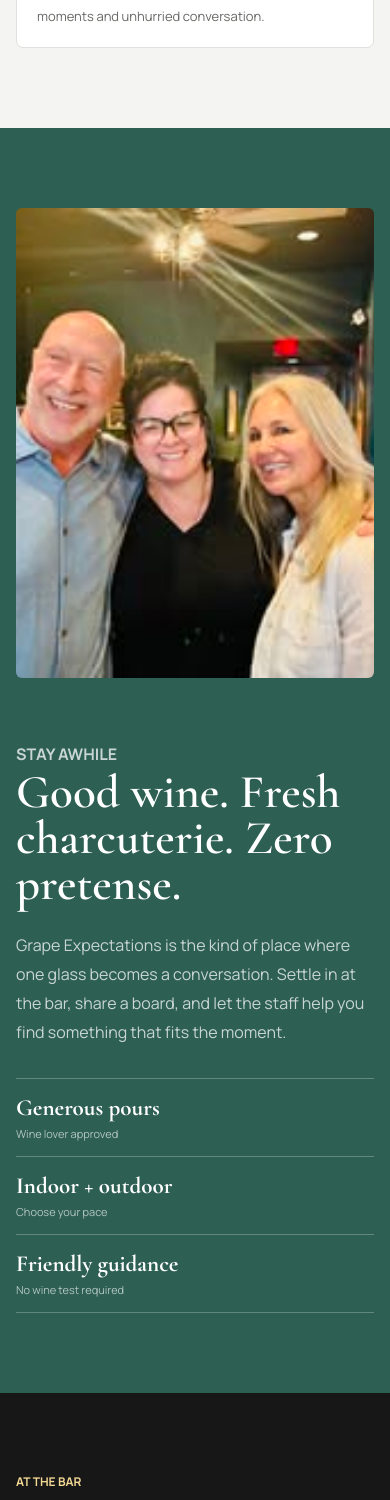
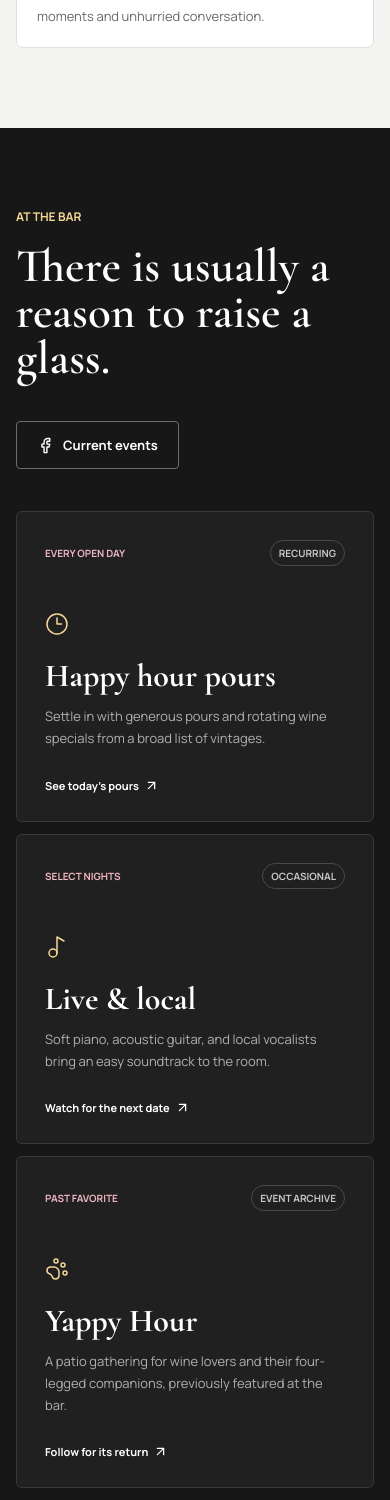
Before and after one commit to michaeljameswalshiii/GrapeExpectations, a React (Vite) app: page / in a window 390 px wide. Shown: the part 3520-5020 px from the top of the page. Built offline with nearby package versions, Linux system fonts and the light colour scheme.

Commit message:
refactor: remove stay awhile section

```diff
--- a/src/App.tsx
+++ b/src/App.tsx
@@ -220,7 +220,7 @@
 
         <nav className="desktop-nav" aria-label="Primary navigation">
           <a href="#wine">Wine</a>
-          <a href="#experience">Experience</a>
+          <a href="#gallery">Photos</a>
           <a href="#happenings">Happenings</a>
           <a href="#visit">Visit</a>
         </nav>
@@ -245,7 +245,7 @@
         <div className="mobile-menu">
           <nav aria-label="Mobile navigation">
             <a href="#wine" onClick={closeMenu}>Wine</a>
-            <a href="#experience" onClick={closeMenu}>Experience</a>
+            <a href="#gallery" onClick={closeMenu}>Photos</a>
             <a href="#happenings" onClick={closeMenu}>Happenings</a>
             <a href="#visit" onClick={closeMenu}>Visit</a>
           </nav>
@@ -369,31 +369,6 @@
           </div>
         </section>
 
-        <section className="story-section section" id="experience">
-          <div className="page-shell story-grid">
-            <div className="story-image story-image-main">
-              <img src="/images/current/friends-at-the-bar.jpg" alt="Friends enjoying time together at the wine bar" />
-            </div>
-            <div className="story-copy">
-              <p className="eyebrow">Stay awhile</p>
-              <h2>Good wine. Fresh charcuterie. Zero pretense.</h2>
-              <p>
-                Grape Expectations is the kind of place where one glass becomes
-                a conversation. Settle in at the bar, share a board, and let the
-                staff help you find something that fits the moment.
-              </p>
-              <div className="story-points">
-                <div><strong>Generous pours</strong><span>Wine lover approved</span></div>
-                <div><strong>Indoor + outdoor</strong><span>Choose your pace</span></div>
-                <div><strong>Friendly guidance</strong><span>No wine test required</span></div>
-              </div>
-            </div>
-            <div className="story-image story-image-secondary">
-              <img src="/images/current/wine-display.jpg" alt="Bottles displayed at the Grape Expectations bar" />
-            </div>
-          </div>
-        </section>
-
         <section className="happenings-section section" id="happenings">
           <div className="page-shell">
             <div className="happenings-heading">
@@ -433,7 +408,7 @@
           </div>
         </section>
 
-        <section className="gallery-section section" aria-labelledby="gallery-title">
+        <section className="gallery-section section" id="gallery" aria-labelledby="gallery-title">
           <div className="page-shell">
             <div className="gallery-heading">
               <div>
--- a/src/styles.css
+++ b/src/styles.css
@@ -383,7 +383,6 @@
 }
 
 .section-intro > p:not(.eyebrow),
-.story-copy > p,
 .gallery-heading > p {
   margin: 24px 0 0;
   color: var(--muted);
@@ -539,75 +538,6 @@
   color: var(--muted);
   font-size: 13px;
   line-height: 1.65;
-}
-
-.story-section {
-  color: #ffffff;
-  background: var(--leaf);
-}
-
-.story-grid {
-  display: grid;
-  grid-template-columns: minmax(250px, 0.8fr) minmax(390px, 1.2fr) minmax(220px, 0.65fr);
-  gap: 40px;
-  align-items: center;
-}
-
-.story-image {
-  overflow: hidden;
-  border-radius: 6px;
-}
-
-.story-image img {
-  width: 100%;
-  height: 100%;
-  object-fit: cover;
-}
-
-.story-image-main {
-  height: 460px;
-}
-
-.story-image-main img {
-  object-position: center;
-}
-
-.story-image-secondary {
-  height: 300px;
-}
-
-.story-copy {
-  padding: 20px;
-}
-
-.story-copy > p {
-  color: rgba(255, 255, 255, 0.74);
-}
-
-.story-points {
-  display: grid;
-  gap: 0;
-  margin-top: 32px;
-  border-top: 1px solid rgba(255, 255, 255, 0.25);
-}
-
-.story-points div {
-  display: flex;
-  align-items: baseline;
-  justify-content: space-between;
-  gap: 18px;
-  padding: 15px 0;
-  border-bottom: 1px solid rgba(255, 255, 255, 0.25);
-}
-
-.story-points strong {
-  font-family: "Cormorant Garamond", serif;
-  font-size: 23px;
-}
-
-.story-points span {
-  color: rgba(255, 255, 255, 0.64);
-  font-size: 11px;
 }
 
 .happenings-section {
@@ -1090,14 +1020,6 @@
     gap: 20px;
   }
 
-  .story-grid {
-    grid-template-columns: minmax(260px, 0.8fr) minmax(380px, 1.2fr);
-  }
-
-  .story-image-secondary {
-    display: none;
-  }
-
   .event-schedule {
     grid-template-columns: repeat(2, minmax(0, 1fr));
   }
@@ -1238,25 +1160,6 @@
 
   .pour-content ul {
     grid-template-columns: repeat(3, 1fr);
-  }
-
-  .story-grid {
-    grid-template-columns: 1fr;
-    gap: 38px;
-  }
-
-  .story-image-main {
-    height: 470px;
-  }
-
-  .story-copy {
-    padding: 0;
-  }
-
-  .story-points div {
-    align-items: flex-start;
-    flex-direction: column;
-    gap: 4px;
   }
 
   .happenings-heading,
```
